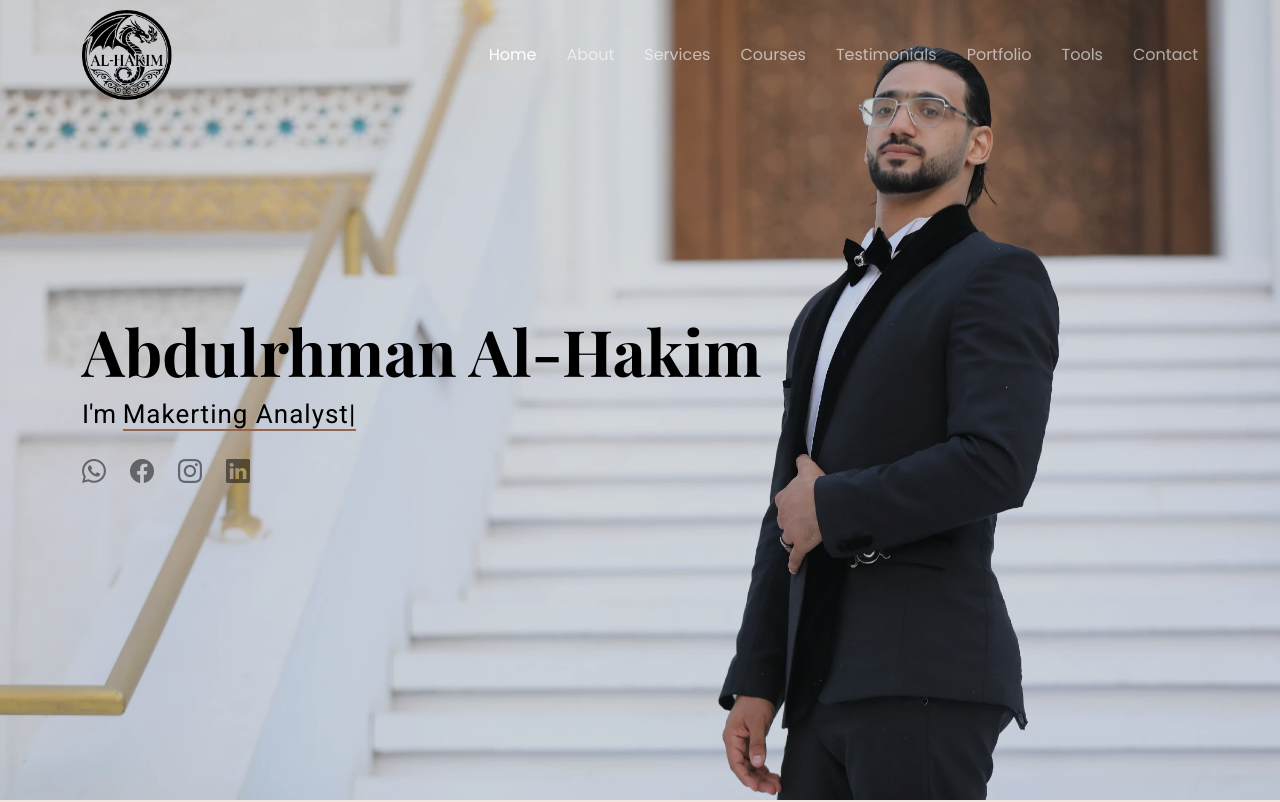
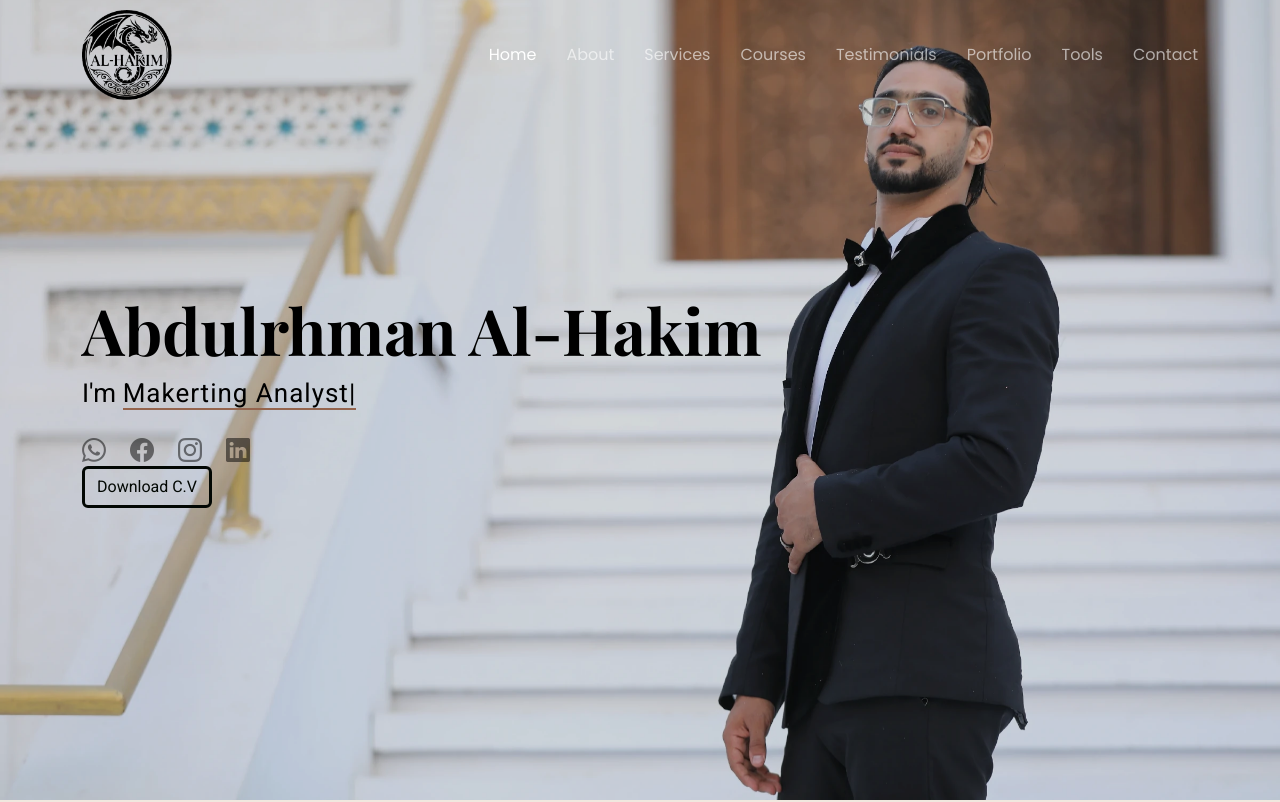
Before and after one commit to AbdoHussein1998/Al-Hakim_WebSite, a plain HTML site: page index.html in a window 1280 px wide. Shown: the top 802 px of the page. Drawn offline with nearby package versions, Linux system fonts and the light colour scheme; a web font is replaced by a local one.

Commit message:
Update index.html

```diff
--- a/index.html
+++ b/index.html
@@ -96,6 +96,11 @@
       <a href="https://www.instagram.com/abdulrhman_ahmed_1998"><i class="bi bi-instagram"></i></a>
       <a href="https://www.linkedin.com/in/abdulrahman-alhakim/"><i class="bi bi-linkedin"></i></a>
     </div>
+    <a href="assets/CV.pdf" class="btn btn-outline-success"
+    style="
+    color: #020703;
+    border-color: #503716;
+    border: solid;" target="_blank" rel="noopener noreferrer">Download C.V</a>
   </div>
 
 </section><!-- /Hero Section -->
```
Lines whose indentation alone changed are shown as unchanged.
